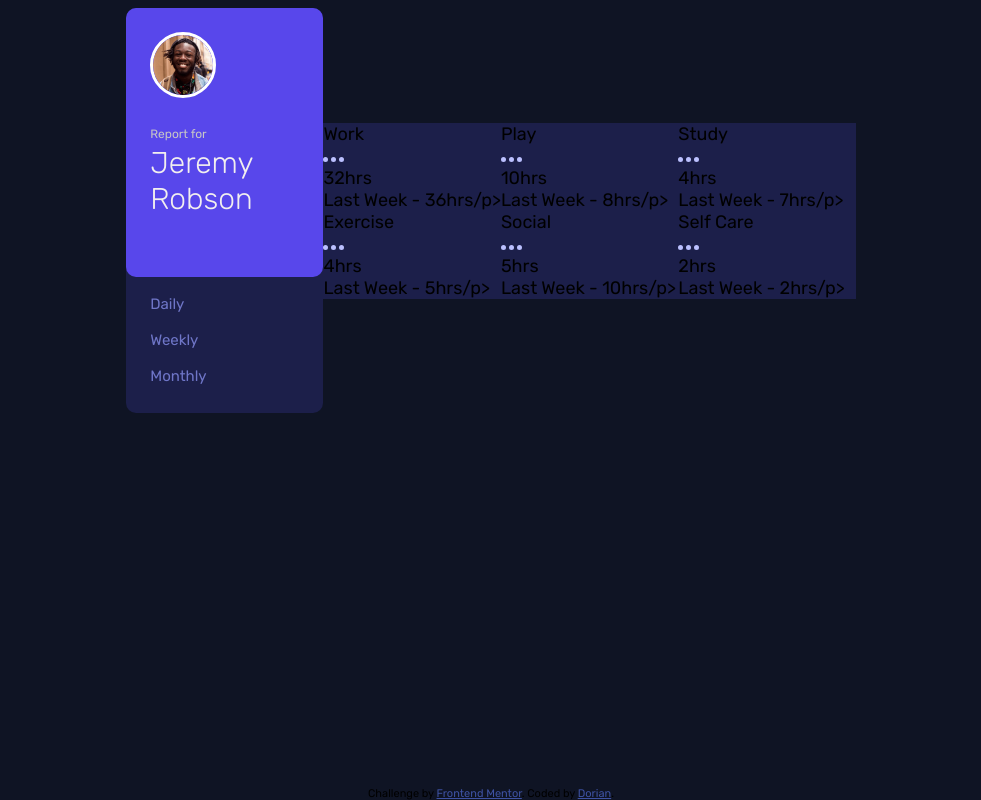
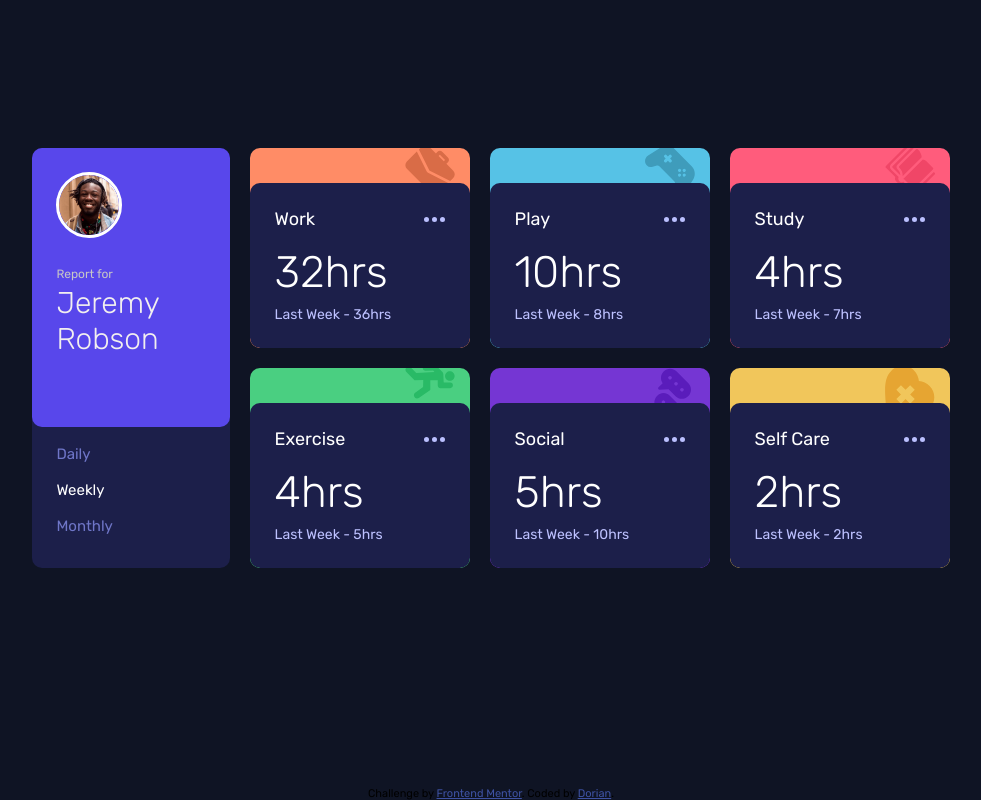
Before and after one commit to dodoburner/time-tracking-dashboard, a plain HTML site: page index.html in a window 1280 px wide. Shown: the whole page, without its empty margins (149-1130 px from the left). Drawn offline with Linux system fonts and the light colour scheme.

Commit message:
finished everything except mobile view

```diff
--- a/index.html
+++ b/index.html
@@ -10,7 +10,7 @@
   <link rel="preconnect" href="https://fonts.gstatic.com" crossorigin>
   <link href="https://fonts.googleapis.com/css2?family=Rubik:wght@300;400;500&display=swap" rel="stylesheet">
   <title>Frontend Mentor | Time tracking dashboard</title>
-
+  <script src="js.js" defer></script>
 </head>
 <body>
   <main>
@@ -22,64 +22,142 @@
       </div>
 
       <div>
-        <p class="period">Daily</p>
-        <p class="period">Weekly</p>
-        <p class="period">Monthly</p>
+        <p class="period" id="period-daily">Daily</p>
+        <p class="period" id="period-weekly">Weekly</p>
+        <p class="period" id="period-monthly">Monthly</p>
       </div>
     </div>
 
     <div id="grid">
-      <div class="work">
+      <div class="card" id="work">
+        <img class="card-img" src="images/icon-work.svg" alt="">
         <div class="card-info">
-          <p>Work</p>
-          <img class="elipsis-img" src="images/icon-ellipsis.svg" alt="">
-          <p class="time-weekly">32hrs</p>
-          <p class="previous-weekly">Last Week - 36hrs/p>
+          <div class="name-elipsis-div">
+            <p class="card-name">Work</p>
+            <img class="elipsis-img" src="images/icon-ellipsis.svg" alt="">
+          </div>
+          <div class="weekly">
+            <p class="time">32hrs</p>
+            <p class="previous">Last Week - 36hrs</p>
+          </div>
+          <div class="daily">
+            <p class="time">5hrs</p>
+            <p class="previous">Previous - 7hrs</p>
+          </div>
+          <div class="monthyl">
+            <p class="time">103hrs</p>
+            <p class="previous">Last Month - 128hrs</p>
+          </div>
         </div>
       </div>
 
-      <div class="play">
+      <div class="card" id="play">
+        <img class="card-img" src="images/icon-play.svg" alt="">
         <div class="card-info">
-          <p>Play</p>
-          <img class="elipsis-img" src="images/icon-ellipsis.svg" alt="">
-          <p class="time-weekly">10hrs</p>
-          <p class="previous-weekly">Last Week - 8hrs/p>
+          <div class="name-elipsis-div">
+            <p class="card-name">Play</p>
+            <img class="elipsis-img" src="images/icon-ellipsis.svg" alt="">
+          </div>
+         <div class="weekly">
+          <p class="time">10hrs</p>
+          <p class="previous">Last Week - 8hrs</p>
+         </div>
+         <div class="daily">
+          <p class="time">1hr</p>
+          <p class="previous">Previous - 2hrs</p>
+        </div>
+        <div class="monthyl">
+          <p class="time">23hrs</p>
+          <p class="previous">Last Month - 29hrs</p>
+        </div>
         </div>
       </div>
 
-      <div class="study">
+      <div class="card" id="study">
+        <img class="card-img" src="images/icon-study.svg" alt="">
         <div class="card-info">
-          <p>Study</p>
+          <div class="name-elipsis-div">
+            <p class="card-name">Study</p>
           <img class="elipsis-img" src="images/icon-ellipsis.svg" alt="">
-          <p class="time-weekly">4hrs</p>
-          <p class="previous-weekly">Last Week - 7hrs/p>
+          </div>
+          <div class="weekly">
+            <p class="time">4hrs</p>
+            <p class="previous">Last Week - 7hrs</p>
+          </div>
+          <div class="daily">
+            <p class="time">0hrs</p>
+            <p class="previous">Previous - 1hr</p>
+          </div>
+          <div class="monthyl">
+            <p class="time">13hrs</p>
+            <p class="previous">Last Month - 19hrs</p>
+          </div>
         </div>
       </div>
 
-      <div class="exercise">
+      <div class="card" id="exercise">
+        <img class="card-img" src="images/icon-exercise.svg" alt="">
         <div class="card-info">
-          <p>Exercise</p>
-          <img class="elipsis-img" src="images/icon-ellipsis.svg" alt="">
-          <p class="time-weekly">4hrs</p>
-          <p class="previous-weekly">Last Week - 5hrs/p>
+          <div class="name-elipsis-div">
+            <p class="card-name">Exercise</p>
+            <img class="elipsis-img" src="images/icon-ellipsis.svg" alt="">
+          </div>
+          <div class="weekly">
+            <p class="time">4hrs</p>
+            <p class="previous">Last Week - 5hrs</p>
+          </div>
+          <div class="daily">
+            <p class="time">1hr</p>
+            <p class="previous">Previous - 1hr</p>
+          </div>
+          <div class="monthyl">
+            <p class="time">11hrs</p>
+            <p class="previous">Last Month - 18hrs</p>
+          </div>
         </div>
       </div>
 
-      <div class="social">
+      <div class="card" id="social">
+        <img class="card-img" src="images/icon-social.svg" alt="">
         <div class="card-info">
-          <p>Social</p>
+          <div class="name-elipsis-div">
+            <p class="card-name">Social</p>
           <img class="elipsis-img" src="images/icon-ellipsis.svg" alt="">
-          <p class="time-weekly">5hrs</p>
-          <p class="previous-weekly">Last Week - 10hrs/p>
+          </div>
+          <div class="weekly">
+            <p class="time">5hrs</p>
+            <p class="previous">Last Week - 10hrs</p>
+          </div>
+          <div class="daily">
+            <p class="time">1hr</p>
+            <p class="previous">Previous - 3hrs</p>
+          </div>
+          <div class="monthyl">
+            <p class="time">10hrs</p>
+            <p class="previous">Last Month - 23hrs</p>
+          </div>
         </div>
       </div>
 
-      <div class="self-care">
+      <div class="card" id="self-care">
+        <img class="card-img" src="images/icon-self-care.svg" alt="">
         <div class="card-info">
-          <p>Self Care</p>
-          <img class="elipsis-img" src="images/icon-ellipsis.svg" alt="">
-          <p class="time-weekly">2hrs</p>
-          <p class="previous-weekly">Last Week - 2hrs/p>
+          <div class="name-elipsis-div">
+            <p class="card-name">Self Care</p>
+            <img class="elipsis-img" src="images/icon-ellipsis.svg" alt="">
+          </div>
+          <div class="weekly">
+            <p class="time">2hrs</p>
+            <p class="previous">Last Week - 2hrs</p>
+          </div>
+          <div class="daily">
+            <p class="time">0hrs</p>
+            <p class="previous">Previous - 1hrs</p>
+          </div>
+          <div class="monthyl">
+            <p class="time">7hrs</p>
+            <p class="previous">Last Month - 11hrs</p>
+          </div>
         </div>
       </div>
     </div>
--- /dev/null
+++ b/js.js
@@ -0,0 +1,34 @@
+let body=document.querySelector('body')
+let periodDaily= document.querySelector('#period-daily')
+let periodWeekly= document.querySelector('#period-weekly')
+let periodMonthly= document.querySelector('#period-monthly')
+let weekly= document.querySelectorAll('.weekly')
+let daily= document.querySelectorAll('.daily')
+let monthyl=  document.querySelectorAll('.monthyl')
+
+periodDaily.addEventListener('click', e => {
+  daily.forEach(el => el.style.display= 'block')
+  weekly.forEach(el => el.style.display= 'none')
+  monthyl.forEach(el => el.style.display ='none')
+  periodDaily.style.color='white'
+  periodMonthly.style.color='hsl(235, 45%, 61%)'
+  periodWeekly.style.color='hsl(235, 45%, 61%)'
+})
+
+periodWeekly.addEventListener('click', e => {
+  weekly.forEach(el => el.style.display= 'block')
+  daily.forEach(el => el.style.display= 'none')
+  monthyl.forEach(el => el.style.display ='none')
+  periodWeekly.style.color='white'
+  periodMonthly.style.color='hsl(235, 45%, 61%)'
+  periodDaily.style.color='hsl(235, 45%, 61%)'
+})
+
+periodMonthly.addEventListener('click', e => {
+  weekly.forEach(el => el.style.display= 'none')
+  daily.forEach(el => el.style.display= 'none')
+  monthyl.forEach(el => el.style.display ='block')
+  periodMonthly.style.color='white'
+  periodWeekly.style.color='hsl(235, 45%, 61%)'
+  periodDaily.style.color='hsl(235, 45%, 61%)'
+})
--- a/styles.css
+++ b/styles.css
@@ -14,21 +14,18 @@ body {
   max-width: 1440px;
   font-size: 18px;
   background-color: hsl(226, 43%, 10%);
+  padding-top: 140px;
+
 }
 
 main {
   display: flex;
   justify-content: center;
-  align-items: center;
+
 }
 
 p {
   margin: 0;
-}
-
-#grid {
-  display: grid;
-  grid-template-columns: 1fr 1fr 1fr;
 }
 
 #left {
@@ -42,18 +39,23 @@ p {
   font-size: 15px;
 }
 
+#period-weekly {
+  color:white
+}
+
 .period:hover {
-  color: white;
+  color: white !important;
+  cursor: pointer !important;
 }
 
 .period:nth-child(3) {
-  margin-bottom: 28px;
+  margin-bottom: 10px
 }
 
 #left-top {
   background-color: hsl(246, 80%, 60%);
   border-radius: 10px;
-  padding: 24px 70px 60px 24px ;
+  padding: 24px 70px 70px 24px ;
   color: white;
 }
 
@@ -74,6 +76,103 @@ p {
   font-weight: 300;
   color: rgb(242, 239, 239);
 }
+
+
+/*----------------------------------------
+------------------------------------------
+ -------------GRID STARTS HERE-------------
+ -------------------------------------------
+ ------------------------------------------- */
+
+ #grid {
+  display: grid;
+  grid-template-columns: 1fr 1fr 1fr;
+  grid-template-rows: 1fr 1fr;
+  column-gap: 20px;
+  row-gap: 20px;
+  padding-left: 20px;
+}
+
+.card {
+  background-color: hsl(235, 46%, 20%);
+  position: relative;
+  width: 220px;
+  height: 200px;
+  border-radius: 10px;
+  overflow: hidden;
+
+}
+
+.card-img {
+  position: absolute;
+  right: 15px;
+  top: -3px;
+  width: 50px;
+}
+
+.card-name {
+  color: white;
+}
+
 .card-info {
   background-color: hsl(235, 46%, 20%);
+  position: absolute;
+  bottom: 0;
+  right: 0;
+  left: 0;
+  padding: 25px;
+  border-radius: 10px;
 }
+
+.card-info:hover {
+  background-color: hsl(235, 45%, 61%);
+  cursor: pointer;
+}
+
+.name-elipsis-div {
+  display: flex;
+  justify-content: space-between;
+  align-items: center;
+  margin-bottom: 16px;
+}
+
+.time {
+  font-size: 44px;
+  color: white;
+  font-weight: 300;
+  margin-bottom: 8px;
+}
+
+.previous {
+  color: hsl(236, 100%, 87%);
+  font-size: 14px;
+}
+
+
+#work {
+  background-color: hsl(15, 100%, 70%);
+}
+
+#play {
+  background-color: hsl(195, 74%, 62%);
+}
+
+#study {
+  background-color: hsl(348, 100%, 68%);
+}
+
+#exercise {
+  background-color: hsl(145, 58%, 55%);
+}
+
+#social {
+  background-color: hsl(264, 64%, 52%);
+}
+
+#self-care {
+  background-color: hsl(43, 84%, 65%);
+}
+
+.daily, .monthyl {
+  display: none;
+}
```
Also changed, not shown: text.html (deleted, +0 -45 lines).
